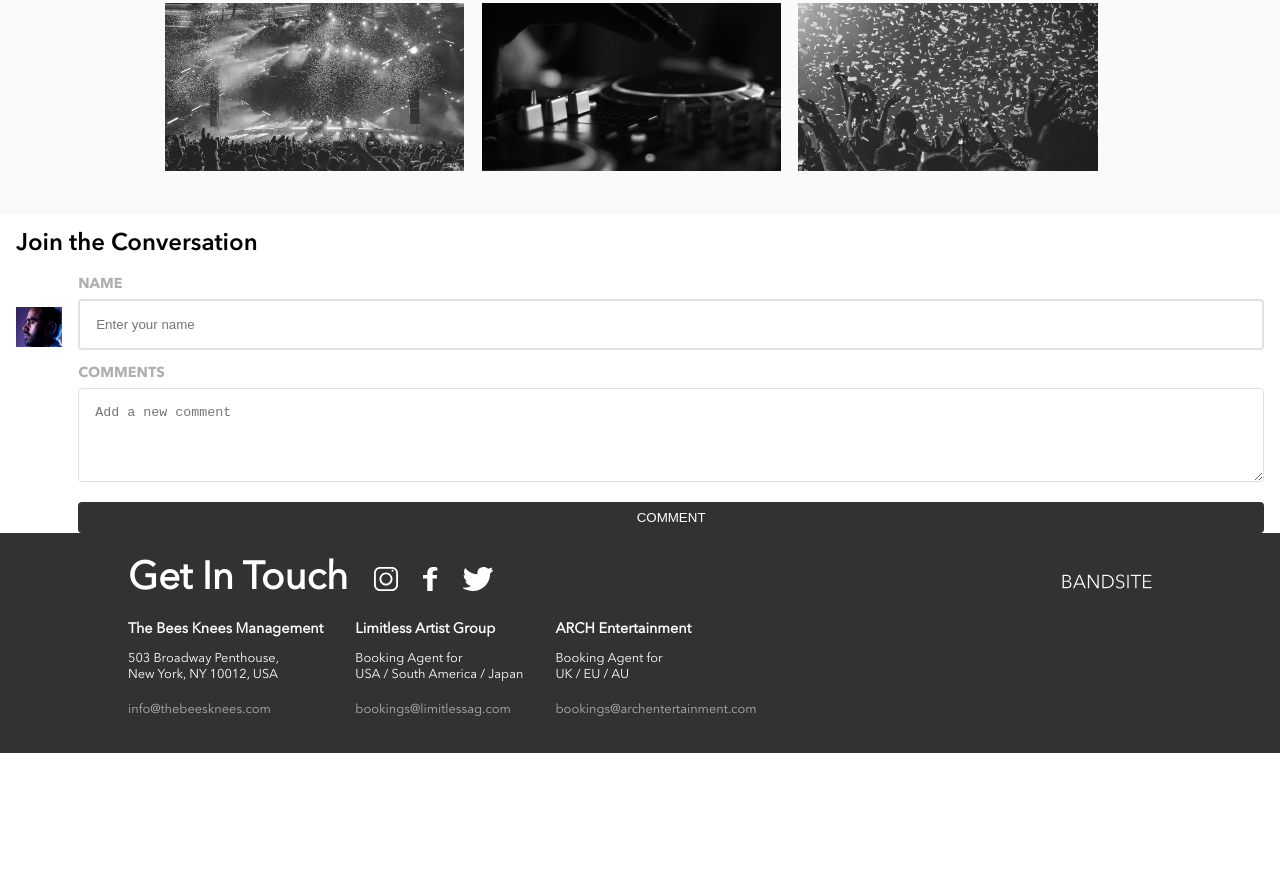
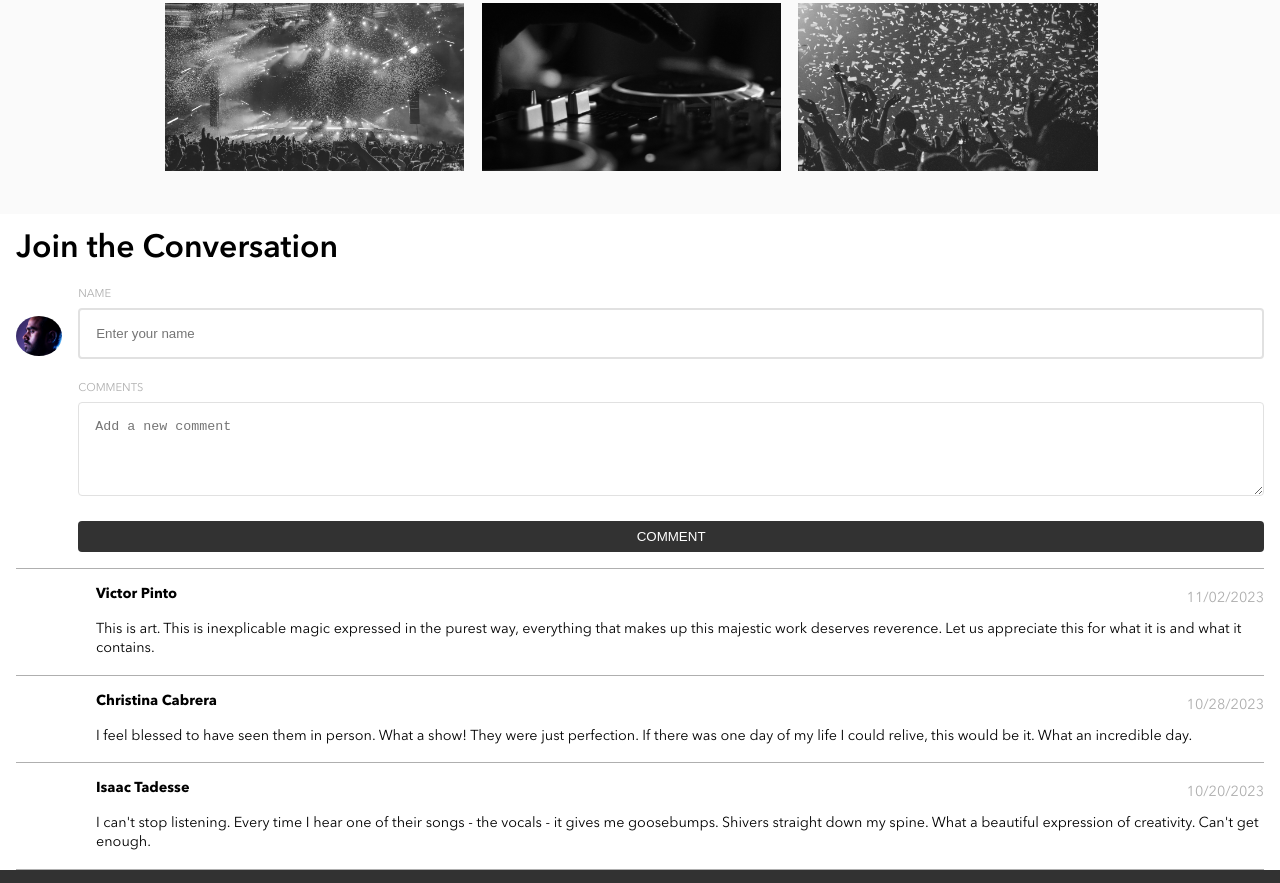
Before and after one commit to Hala-654/hala-alchammah-bandsite, a plain HTML site: page index.html in a window 1280 px wide. Shown: the part 2090-2973 px from the top of the page. Before the commit the page ends 2843 px from the top, so only its background shows below. Drawn offline with Linux system fonts and the light colour scheme.

Commit message:
JS code for the comments section

```diff
--- a/index.html
+++ b/index.html
@@ -4,6 +4,7 @@
     <meta charset="UTF-8" />
     <meta name="viewport" content="width=device-width, initial-scale=1.0" />
     <link href="/styles/bio.css" rel="stylesheet" >
+    <script src="/scripts/index-page.js"></script>
     <title>Bandsite - Home</title>
   </head>
 
@@ -124,11 +125,11 @@
                 <ul class="comments__list">
                   <li>
                     <label class="comments__label" for="name">Name</label>
-                    <input class="comments__name" type="text" id="name" name="user_name" value="" placeholder="Enter your name">
+                    <input class="comments__name" type="text" id="name" name="user_name" placeholder="Enter your name">
                   </li>
                   <li>
                     <label class="comments__label" for="comment">Comments</label>
-                    <textarea class="comments__text" id="comment" name="user_comment" rows="4" cols="30" placeholder="Add a new comment" spellcheck="true"></textarea>
+                    <textarea class="comments__text" id="comment" name="user_comment" rows="4" placeholder="Add a new comment" spellcheck="true"></textarea>
                   </li>
                   <li class="comments__btn">
                     <button id="add-comment" class="comments__button" type="submit">Comment</button>
@@ -137,6 +138,9 @@
               </section>
             </form>
           </div>
+        </div>
+        <div class="display-comments">
+          <ul id="comments-list" class="display-comments__list"></ul>
         </div>
       </section>
 
--- /dev/null
+++ b/scripts/index-page.js
@@ -0,0 +1,96 @@
+document.addEventListener("DOMContentLoaded", () => {
+    'use strict';
+
+    const commentsSection = document.querySelector(".comments");
+    const newSection = document.createElement("section");
+    newSection.classList.add("display-comments");
+    commentsSection.appendChild(newSection);
+
+    const newList = document.createElement("ul");
+    newList.setAttribute ("id", "comments-list");
+    newSection.appendChild(newList)
+
+    const commentsList = document.getElementById("comments-list");
+
+    let commentsArray = [
+        { name: "Victor Pinto", timestamp: "11/02/2023", commentText: "This is art. This is inexplicable magic expressed in the purest way, everything that makes up this majestic work deserves reverence. Let us appreciate this for what it is and what it contains." },
+        { name: "Christina Cabrera", timestamp: "10/28/2023", commentText: "I feel blessed to have seen them in person. What a show! They were just perfection. If there was one day of my life I could relive, this would be it. What an incredible day."},
+        { name: "Isaac Tadesse", timestamp: "10/20/2023", commentText: "I can't stop listening. Every time I hear one of their songs - the vocals - it gives me goosebumps. Shivers straight down my spine. What a beautiful expression of creativity. Can't get enough."}
+    ];
+
+    function displayComment(comments) {
+        const commentDiv = document.createElement("div");
+        commentDiv.classList.add("display-comments__card");
+
+        const commonCardDiv = document.createElement("div");
+        commonCardDiv.classList.add("display-comments__content");
+
+        const nameAndDateDiv = document.createElement("div");
+        nameAndDateDiv.classList.add("display-comments__name-and-date");
+
+        const textDiv = document.createElement("div");
+        textDiv.classList.add("display-comments__text");
+
+        nameAndDateDiv.innerHTML = `<p class="display-comments__name">${comments.name}</p>
+                                    <p class="display-comments__date">${comments.timestamp}</p>`;
+        textDiv.innerHTML = `<p>${comments.commentText}</p>`;
+
+        commonCardDiv.appendChild(nameAndDateDiv);
+        commonCardDiv.appendChild(textDiv);
+        commentDiv.appendChild(commonCardDiv);
+        commentsList.appendChild(commentDiv);
+    }
+
+
+    function cleanAndAddComments() {
+        commentsList.textContent = "";
+        for (let i=0; i < commentsArray.length; i++) {
+            displayComment(commentsArray[i]);
+        }
+    }
+
+    cleanAndAddComments();
+
+    let today = new Date();
+    let dd = String(today.getDate()).padStart(2, '0');
+    let mm = String(today.getMonth() + 1).padStart(2, '0');
+    let yyyy = today.getFullYear();
+    today = mm + '/' + dd + '/' + yyyy;
+
+    const form = document.getElementById('form');
+    const nameInput = document.querySelector(".comments__name");
+    const commentsInput = document.querySelector (".comments__text");
+
+    form.addEventListener('submit', (event) => {
+        event.preventDefault();
+        const userName = event.target.user_name.value.trim();
+        const comment = event.target.user_comment.value.trim();
+
+        if (userName === "" && comment === "") {
+            nameInput.classList.add("comments__required");
+            commentsInput.classList.add("comments__required");
+        } else if (userName === "") {
+            nameInput.classList.add("comments__required");
+        } else if (comment === "") {
+            commentsInput.classList.add("comments__required");
+        } else {
+            commentsArray.unshift({
+                name: userName,
+                timestamp: new Date().toLocaleDateString(),
+                commentText: comment,
+            })
+
+            event.target.user_name.value = "";
+            event.target.user_comment.value = "";
+            cleanAndAddComments();
+        }
+    });
+
+    function cleanValid(event) {
+        if (event.target.value) {
+            event.target.classList.remove("comments__required");
+        }
+    }
+    nameInput.oninput = cleanValid;
+    commentsInput.oninput = cleanValid;
+});
--- a/styles/bio.scss
+++ b/styles/bio.scss
@@ -251,7 +251,7 @@
     margin: 0 auto;
 
     &__title {
-        font-size: 1.5rem;
+        font-size: 2rem;
         padding: 1rem 0;
 
     }
@@ -268,6 +268,8 @@
         background-position: center;
         width: 3rem;
         height: 2.5rem;
+        object-fit: cover;
+        border-radius: 50%;
         margin: 2rem 0;
     }
 
@@ -279,19 +281,20 @@
 
     &__list {
         margin: 0;
-        padding: 0 0 0 1rem;
+        padding: 0 0 1rem 1rem;
     }
 
     &__label {
         text-transform: uppercase;
         color: $prim-silver;
-        font-size: 0.9rem;
+        font-size: 0.7rem;
+        font-family: 'Avenir Next LT Pro';
 
     }
 
     &__name, &__text {
         width: 100%;
-        margin: 0.3rem 0 0.9rem 0;
+        margin: 0.3rem 0 1.2rem 0;
         padding: 1rem;
         border-radius: 0.25rem;
         border-style: solid;
@@ -315,3 +318,57 @@
         border: none;
     }
 }
+
+.display-comments {
+    margin: 0;
+    line-height: 1.2rem;
+    font-family: 'Avenir Next LT Pro';
+
+    &__list {
+        padding: 0;
+    }
+
+    &__card {
+        @include flex(row, left, space-between);
+        border-bottom: 0.0625rem;
+        border-bottom-style: solid;
+        border-bottom-color: $prim-silver;
+        padding: 1rem 0 1rem 4rem;
+        width: 100%;
+        &:first-child {
+            border-top: 0.0625rem;
+            border-top-style: solid;
+            border-top-color: $prim-silver;
+        }
+    }
+
+    &__content {
+        width: 100%;
+        padding: 0 0 0 1rem;
+    }
+
+    &__name-and-date {
+        display: flex;
+        align-items: center;
+        justify-content: space-between;
+        font-size: 1.9rem;
+        padding: 0 0 0.5rem 0;
+    }
+
+    &__name {
+        font-size: 0.9rem;
+        padding: 0 0 0.5rem 0;
+        font-family: 'Avenir Next';
+
+    }
+
+    &__date {
+        color: $prim-silver;
+        font-size: 0.9rem;
+
+    }
+    &__text {
+        text-align: left;
+        font-size: 0.9rem;
+    }
+}
```
Also changed, not shown: styles/bio.css, 1 other file.
